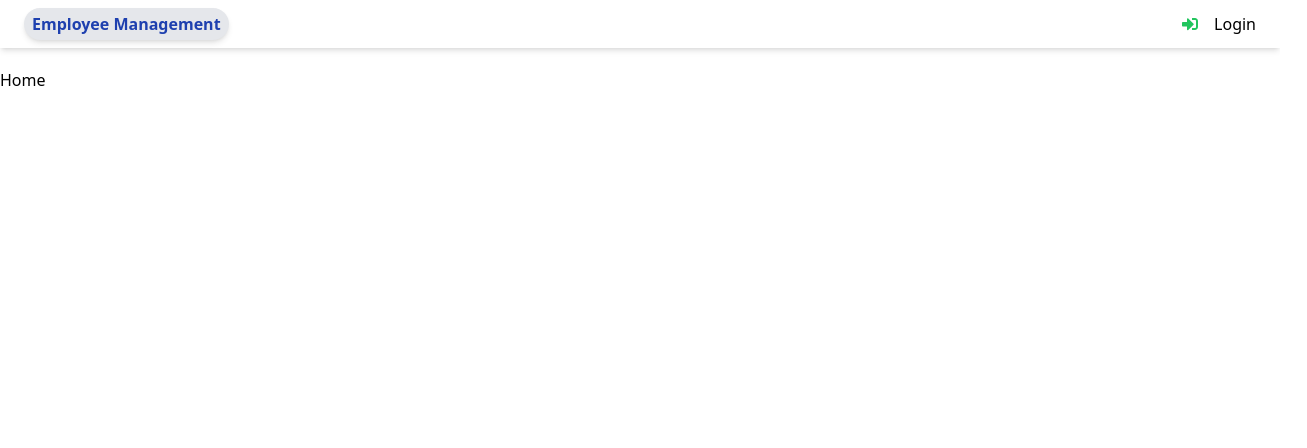
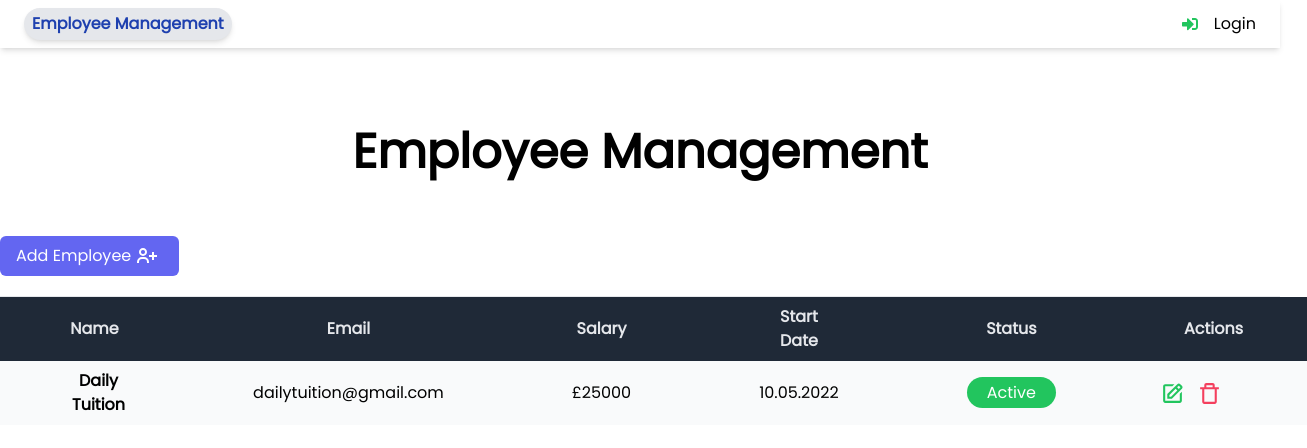
Before and after one commit to NeilRow56/employee_management, a Next.js app: page / in a window 1280 px wide. Shown: the top 448 px of the page, 1307 px wide, since content can reach past the window. Built offline with nearby package versions, Linux system fonts and the light colour scheme; no server answers.

Commit message:
Added Table layout

```diff
--- /dev/null
+++ b/components/Table.jsx
@@ -0,0 +1,62 @@
+import React from 'react'
+import { BiTrashAlt, BiEdit } from 'react-icons/bi'
+
+const Table = () => {
+  return (
+    <table className='min-w-full table-auto'>
+        <thead>
+            <tr className='bg-gray-800'>
+                <th className='px-16 py-2'>
+                    <span className='text-gray-200'>Name</span>
+                </th>
+                <th className='px-16 py-2'>
+                    <span className='text-gray-200'>Email</span>
+                </th>
+                <th className='px-16 py-2'>
+                    <span className='text-gray-200'>Salary</span>
+                </th>
+                <th className='px-16 py-2'>
+                    <span className='text-gray-200 '>Start Date</span>
+                </th>
+                <th className='px-16 py-2'>
+                    <span className='text-gray-200'>Status</span>
+                </th>
+                <th className='px-16 py-2'>
+                    <span className='text-gray-200'>Actions</span>
+                </th>
+            </tr>
+        </thead>
+        <tbody className='bg-gray-200'>
+            <tr className='bg-gray-50 '>
+                <td className='px-16 py-2 flex flex-row items-center'>
+                    <img src="#" alt="" />
+                    <span className='text-center ml-2 font-semibold'>
+                        Daily Tuition
+                    </span>
+                </td>
+                <td className='px-16 py-2'>
+                    <span>dailytuition@gmail.com</span>
+                </td>
+                <td className='px-16 py-2'>
+                    <span>£25000</span>
+                </td>
+                <td className='px-16 py-2'>
+                    <span>10.05.2022</span>
+                </td>
+                <td className='px-16 py-2'>
+                    <button className='cursor '><span className='bg-green-500 text-white px-5 py-1 rounded-full'>Active</span></button>
+                </td>
+                <td className='px-10 py-2 '>
+                    <button   className="cursor mr-3 "><BiEdit size={25} color={"rgb(34,197,94)"} className='mt-2' />
+                    </button>
+                        <button className="cursor "><BiTrashAlt size={25} color={"rgb(244,63,94)"} className='mt-2'/>
+                        </button>
+            </td>
+            </tr>
+
+        </tbody>
+    </table>
+  )
+}
+
+export default Table
--- a/pages/index.js
+++ b/pages/index.js
@@ -1,16 +1,33 @@
 import Head from "next/head"
+import { BiUserPlus } from "react-icons/bi";
+import Table from "../components/Table";
 
 
 const Home = () => {
   return (
 
-      <div>
+      <section>
         <Head>
         <title>Home Page</title>
     </Head>
+      <main className="py-5">
+        <h1 className="text-xl md:text-5xl text-center py-10 font-bold" >Employee Management</h1>
+        <div className="container mx-auto flex justify-between py-5 border-b">
+          <div className="left flex-gap-3">
+            <button className="bg-indigo-500 text-white px-4 py-2 rounded-md hover:bg-gray-50 hover:border-indigo-500 hover:border-2 hover:text-gray-800 flex items-center  ">Add Employee <span className=" px-1 items-center"><BiUserPlus className="h-6 w-6" /></span>  </button>
+          </div>
+          {/* Collapsible Form */}
 
-        <h1>Home</h1>
-      </div>
+        </div>
+
+        {/* Table */}
+        <div className="container mx-auto">
+          <Table />
+        </div>
+
+      </main>
+
+      </section>
 
 
 
--- a/styles/globals.css
+++ b/styles/globals.css
@@ -1,6 +1,12 @@
+@import url('https://fonts.googleapis.com/css2?family=Poppins&display=swap');
+
 @tailwind base;
 @tailwind components;
 @tailwind utilities;
+
+*>* {
+  font-family: 'Poppins', sans-serif;
+}
 
 .dropdown-link-active {
     @apply  font-bold border-gray-200 text-green-400 shadow-md flex  p-2 hover:bg-gray-200;
```
